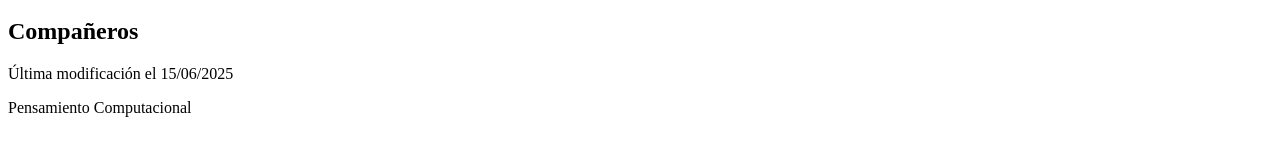
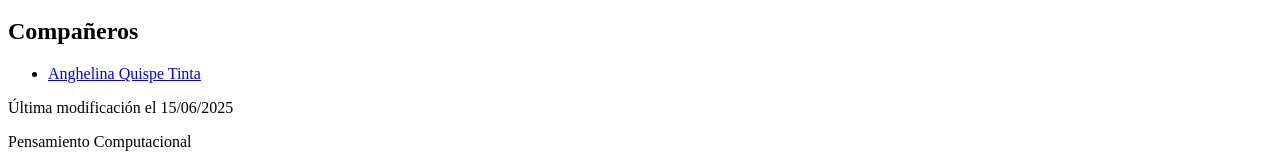
Before and after one commit to kakolik125/patriciomm.github.io, a plain HTML site: page index.html in a window 1280 px wide. Shown: the part 929-1096 px from the top of the page. Before the commit the page ends 1062 px from the top, so only its background shows below. Drawn offline with Linux system fonts and the light colour scheme.

Commit message:
Update index.html

```diff
--- a/index.html
+++ b/index.html
@@ -48,6 +48,9 @@
     </section>
     <section>
     <h2>Compañeros</h2>
+        <ul>
+            <li><a href="https://anghelyquis.github.io/Anghely-Quis.github.io/">Anghelina Quispe Tinta</a></li>
+        </ul>
     </section>
     <footer>
         <p>Última modificación el 15/06/2025</p>
```
